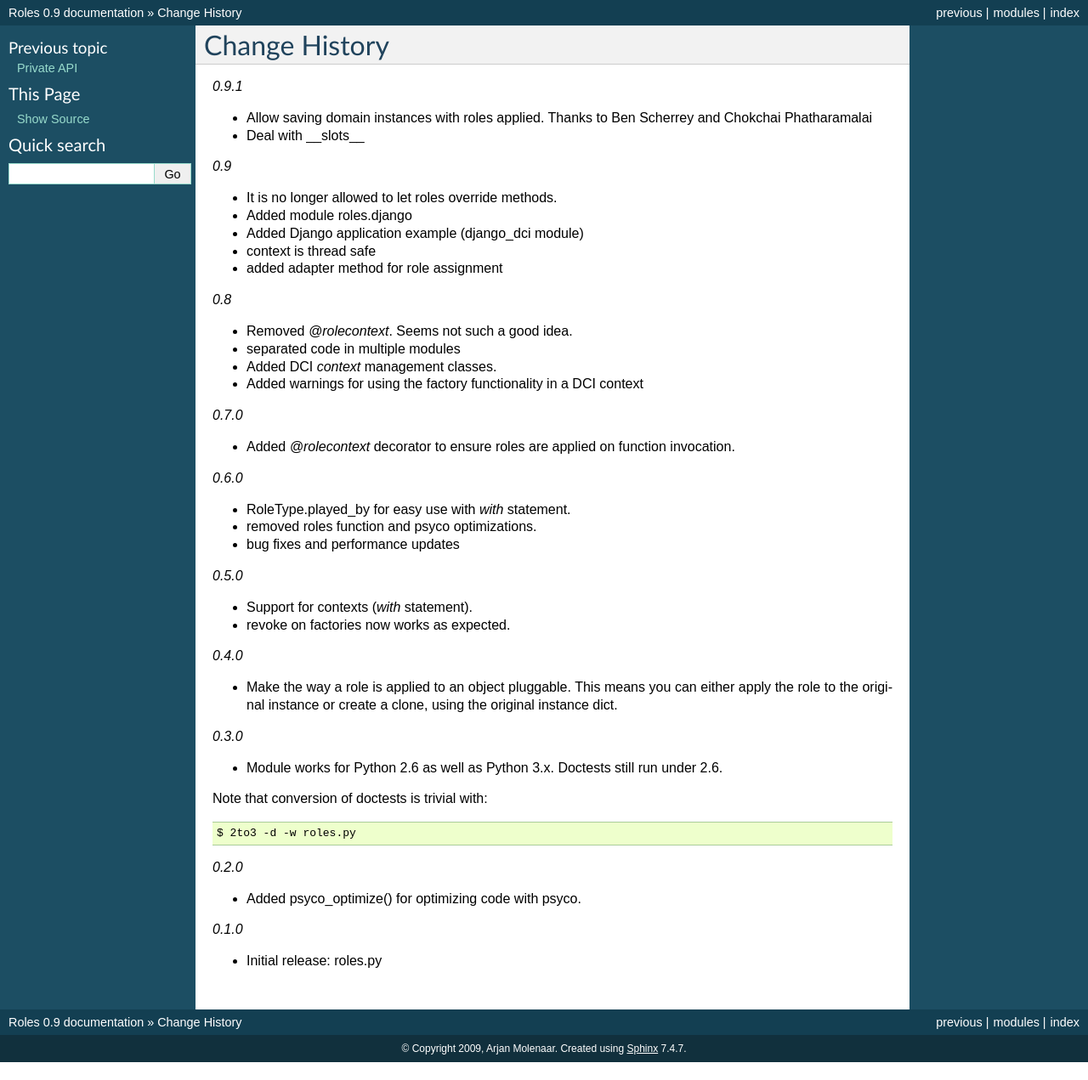
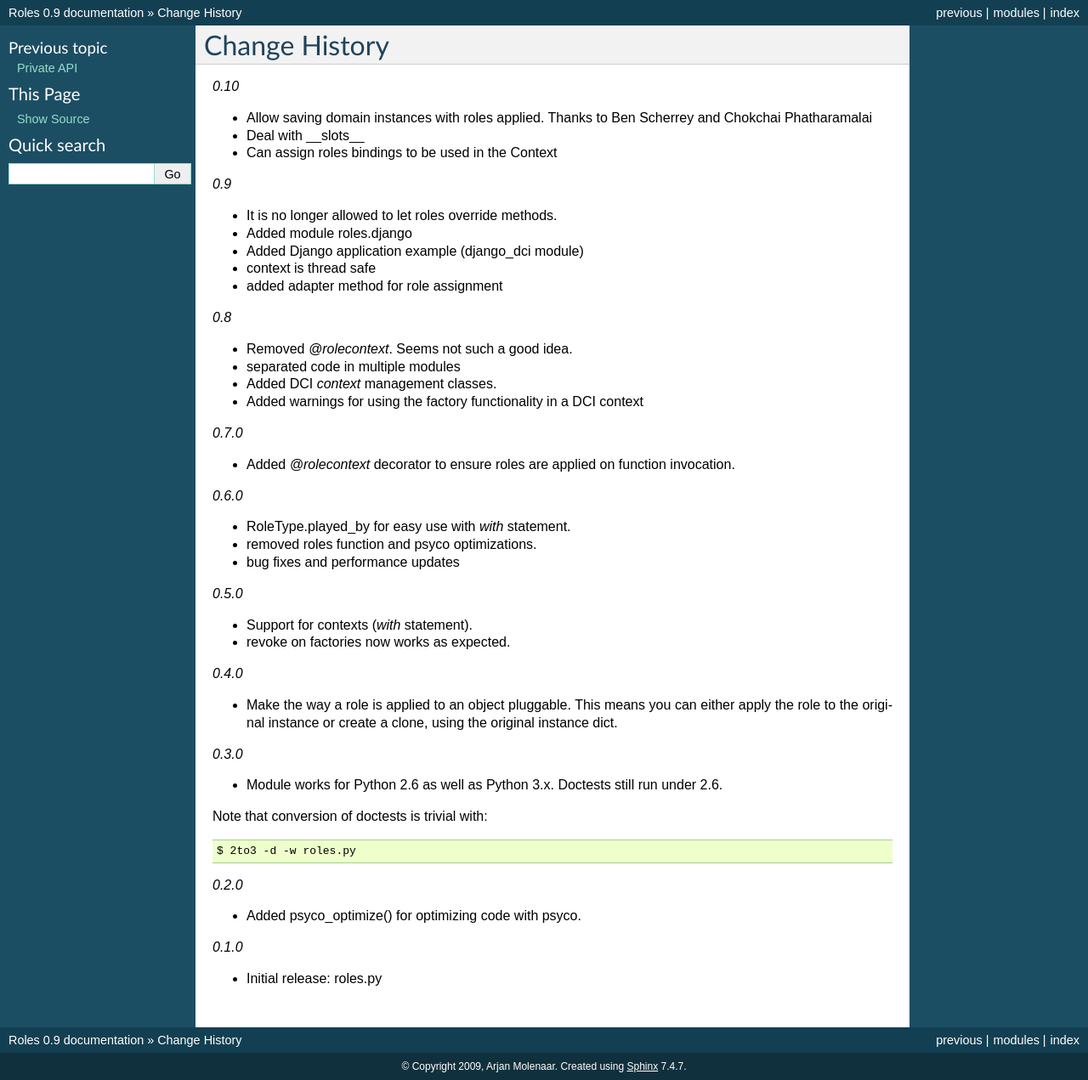
Before and after one commit to amolenaar/roles, a Sphinx documentation site: the page built from docs/history.txt, in a window 1280 px wide. Shown: the whole page at 85% size. Built offline with Sphinx 7.4.7, drawn with Linux system fonts in a browser that asks for light colours; before the commit the page ends 1250 px from its top, so only the background shows below that.

Commit message:
updated history

```diff
--- a/docs/history.txt
+++ b/docs/history.txt
@@ -1,11 +1,12 @@
 Change History
 ==============
 
-*0.9.1*
+*0.10*
 
 - Allow saving domain instances with roles applied. Thanks to Ben Scherrey and
   Chokchai Phatharamalai
 - Deal with __slots__
+- Can assign roles bindings to be used in the Context
 
 *0.9*
 
```
